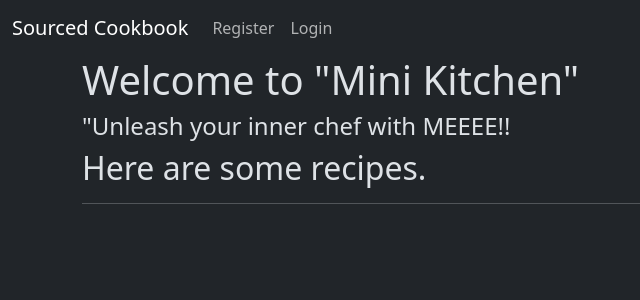
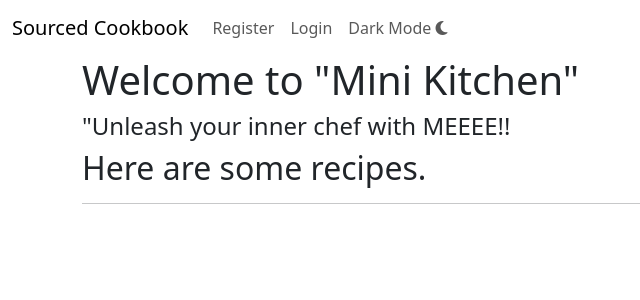
Before and after one commit to selmantabet/social-cookbook, a Flask app: page / in a window 1280 px wide. Shown: the top 300 px of the page, without its empty margins (0-640 px from the left). Run offline with Flask 3, Linux system fonts and the light colour scheme; data that the repository does not hold is empty; some libraries are stand-ins or nearby versions.

Commit message:
Colour mode update

```diff
--- a/app.py
+++ b/app.py
@@ -79,11 +79,13 @@ def search(query):
 def login():
     from models import User
     from forms import LoginForm
+    from helpers import load_settings
     form = LoginForm()
     if form.validate_on_submit():
         user = User.query.filter_by(username=form.username.data).first()
         if user is not None and user.verify_password(form.password.data):
             login_user(user)
+            load_settings(current_user.settings_json)
             flash(f'You have successfully logged in, {current_user.username}!')
             print("Logged in!")
             return redirect(url_for('index'))
@@ -231,6 +233,21 @@ def delete_recipe(recipe_id):
     return render_template('delete_recipe.html', recipe=recipe)
 
 
+@app.route("/change_colour")
+def change_colour():
+    colour = session.get('colour_mode')
+    if colour is None:
+        session['colour_mode'] = 'dark'
+    else:
+        session['colour_mode'] = 'dark' if colour == 'light' else 'light'
+    if current_user.is_authenticated:
+        settings = json.loads(current_user.settings_json)
+        settings['colour_mode'] = session['colour_mode']
+        current_user.settings_json = json.dumps(settings)
+        db.session.commit()
+    return redirect(url_for('index'))
+
+
 if __name__ == '__main__':
     app.run(debug=True)
 
--- a/helpers.py
+++ b/helpers.py
@@ -38,9 +38,9 @@ images = UploadSet('images', IMAGES)
 
 def update_settings():
     settings = json.loads(current_user.settings_json)
-    if session.get("mode") is None:  # New account case
-        session['color_mode'] = 'light'
-    settings['color_mode'] = session['color_mode']
+    if session.get("colour_mode") is None:  # New account case
+        session['colour_mode'] = 'light'
+    settings['colour_mode'] = session['colour_mode']
     current_user.settings_json = json.dumps(settings)
     db.session.commit()
     return
@@ -60,7 +60,7 @@ def load_settings(settings_json):
 
 
 def clear_settings():
-    color_mode = session.get('color_mode')
+    color_mode = session.get('colour_mode')
     session.clear()
     session['color_mode'] = color_mode
     app.config["UPLOADED_IMAGES_DEST"] = app.config["DEFAULT_UPLOAD_DEST"]
@@ -71,7 +71,7 @@ def reset_user_settings(user):
     settings = json.loads(user.settings_json)
     defaults = {
         "has_avatar": False,
-        "color_mode": "light"
+        "colour_mode": "light"
     }
     settings.update(defaults)
     user.settings_json = json.dumps(settings)
--- a/templates/layout.html
+++ b/templates/layout.html
@@ -1,5 +1,5 @@
 <!DOCTYPE html>
-<html lang="en" data-bs-theme="dark">
+<html lang="en" data-bs-theme="{{session['colour_mode']}}">
 <head>
   <link href="https://cdn.jsdelivr.net/npm/bootstrap@5.3.2/dist/css/bootstrap.min.css" rel="stylesheet" integrity="sha384-T3c6CoIi6uLrA9TneNEoa7RxnatzjcDSCmG1MXxSR1GAsXEV/Dwwykc2MPK8M2HN" crossorigin="anonymous">
     <meta charset="UTF-8">
@@ -56,6 +56,17 @@
                 <a class="nav-link" href="{{ url_for('logout') }}">Logout</a>
               </li>
               {% endif %}
+              <li class="nav-item">
+              {% if session['colour_mode'] == 'dark' %}
+                  <a class="nav-link" href="{{ url_for('change_colour') }}"
+                    >Light Mode  <i class="fa-solid fa-sun"></i
+                  ></a>
+                {% else %}
+                  <a class="nav-link" href="{{ url_for('change_colour') }}"
+                    >Dark Mode  <i class="fa-solid fa-moon"></i
+                  ></a>
+                {% endif %}
+              </li>
           </div>
         </div>
       </nav>
@@ -77,5 +88,9 @@
         {% endblock %}
     </div>
     <script src="https://cdn.jsdelivr.net/npm/bootstrap@5.3.2/dist/js/bootstrap.bundle.min.js" integrity="sha384-C6RzsynM9kWDrMNeT87bh95OGNyZPhcTNXj1NW7RuBCsyN/o0jlpcV8Qyq46cDfL" crossorigin="anonymous"></script>
-</body>
+    <script
+      src="https://kit.fontawesome.com/96ce01b4f5.js"
+      crossorigin="anonymous"
+    ></script>
+  </body>
 </html>
```
